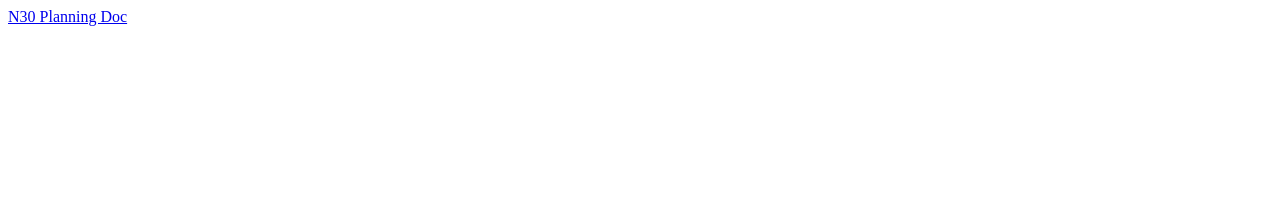
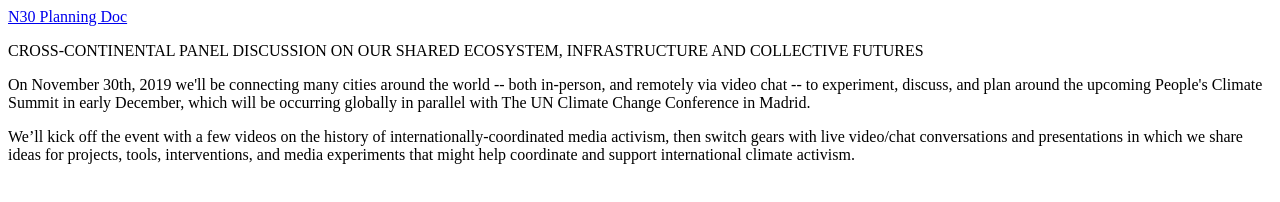
Before and after one commit to ecocities/ecocities.github.io, a plain HTML site: page index.html in a window 1280 px wide. Drawn offline with Linux system fonts and the light colour scheme.

Commit message:
Update index.html

```diff
--- a/index.html
+++ b/index.html
@@ -1,5 +1,15 @@
 <html>
 	<body>
 		<a href="http://pad.openworlds.info/mypads/?/mypads/group/omn-enz5xff/pad/view/indymedia-m633xi7">N30 Planning Doc</a>
+
+		<p>
+		CROSS-CONTINENTAL PANEL DISCUSSION ON OUR SHARED ECOSYSTEM, INFRASTRUCTURE AND COLLECTIVE FUTURES
+		</p>
+		<p>
+	On November 30th, 2019 we'll be connecting many cities around the world -- both in-person, and remotely via video chat -- to experiment, discuss, and plan around the upcoming People's Climate Summit in early December, which will be occurring globally in parallel with The UN Climate Change Conference in Madrid.</p>
+
+		<p>
+We’ll kick off the event with a few videos on the history of internationally-coordinated media activism, then switch gears with live video/chat conversations and presentations in which we share ideas for projects, tools, interventions, and media experiments that might help coordinate and support international climate activism.</p>
+
 	</body>
 </html>
```
